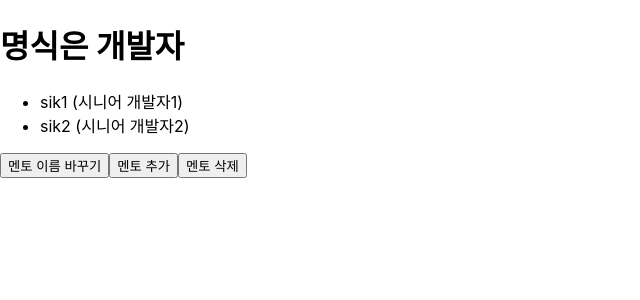
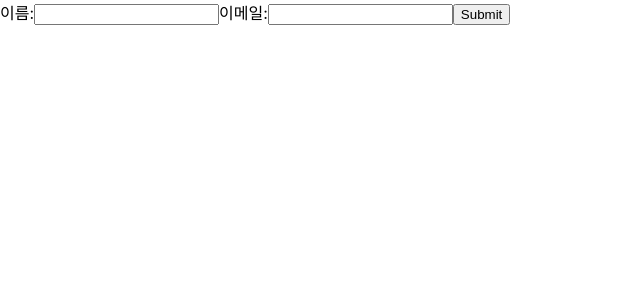
Before and after one commit to M-Sik/my-playground, a React (Create React App) app: page / in a window 1280 px wide. Shown: the top 300 px of the page, without its empty margins (0-640 px from the left). Built offline with nearby package versions, Linux system fonts and the light colour scheme.

Commit message:
form 맛깔나게 사용하기

```diff
--- /dev/null
+++ b/src/AppForm.tsx
@@ -0,0 +1,24 @@
+import React, { FormEvent, useState } from 'react';
+
+export default function AppForm() {
+  const [form, setForm] = useState({ name: '', email: '' });
+
+  const handleSubmit = (e: FormEvent) => {
+    e.preventDefault();
+    console.log(form);
+  };
+  const handleChange = (e: React.ChangeEvent<HTMLInputElement>) => {
+    const { name, value } = e.target;
+    setForm({ ...form, [name]: value });
+  };
+
+  return (
+    <form onSubmit={handleSubmit}>
+      <label htmlFor="name">이름:</label>
+      <input type="text" id="name" name="name" value={form.name} onChange={handleChange} />
+      <label htmlFor="email">이메일:</label>
+      <input type="email" id="email" name="email" value={form.email} onChange={handleChange} />
+      <button>Submit</button>
+    </form>
+  );
+}
--- a/src/index.tsx
+++ b/src/index.tsx
@@ -4,14 +4,15 @@ import './index.css';
 // import App from './App';
 
 import reportWebVitals from './reportWebVitals';
-import AppMentorsImmer from './AppMentorsImmer';
+import AppForm from './AppForm';
+// import AppMentorsImmer from './AppMentorsImmer';
 // import AppMentors from './AppMentors';
 // import AppMentor from './AppMentor';
 
 const root = ReactDOM.createRoot(document.getElementById('root'));
 root.render(
   <React.StrictMode>
-    <AppMentorsImmer />
+    <AppForm />
   </React.StrictMode>,
 );
 
```
